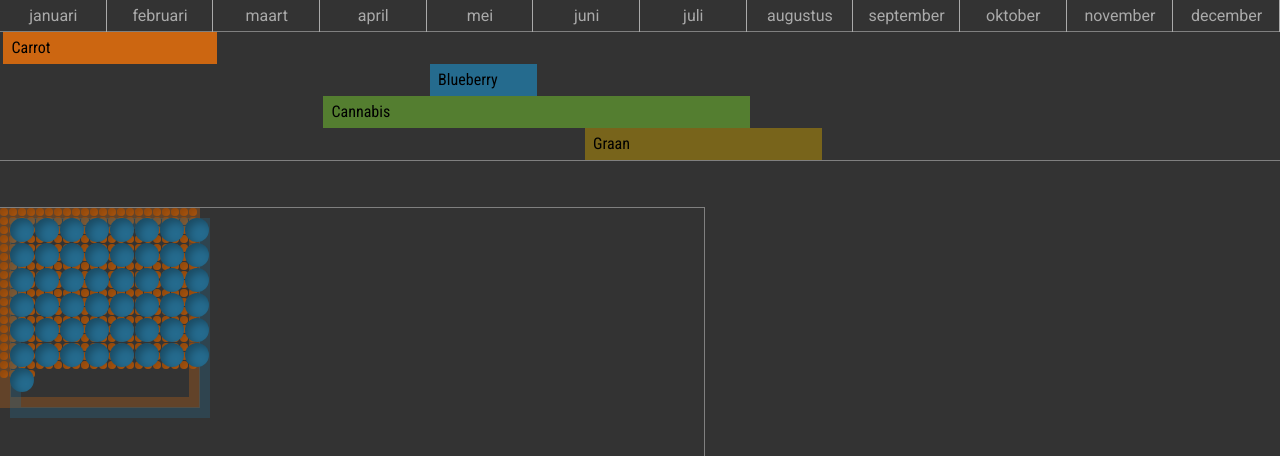
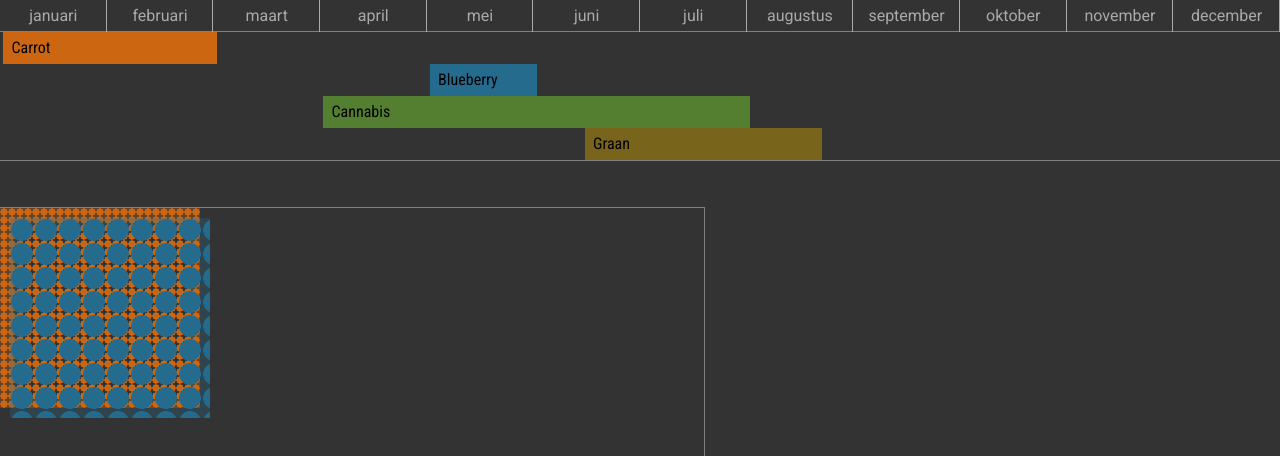
Before and after one commit to Sjeiti/grow, a React (Create React App) app: page / in a window 1280 px wide. Shown: the top 456 px of the page. Built offline with nearby package versions, Linux system fonts and the light colour scheme.

Commit message:
speed increase by using background pattern instead of elements

```diff
--- a/src/components/Calendar.tsx
+++ b/src/components/Calendar.tsx
@@ -13,6 +13,8 @@ const StyledCalendar = styled.div`
     flex: 0 0 ${1/12*100}%;
     text-align: center;
     line-height: 2rem;
+    overflow: hidden;
+    text-overflow: ellipsis;
     &:not(las-child) {
       box-shadow: -1px 0 0 var(--color-fg) inset;
     }
--- a/src/components/PlantArea.tsx
+++ b/src/components/PlantArea.tsx
@@ -1,24 +1,19 @@
 import styled from 'styled-components'
 import {ScheduledPlant} from '../model/ScheduledPlant'
 import {rgba} from '../utils/utils'
-import {useCallback, useEffect, useState} from 'react'
+import React, {useCallback, useEffect, useState, useMemo} from 'react'
 
 
 const defaultArea = {x:0,y:0,w:1,h:1}
 
-const StyledPlantArea = styled.div`
+const StyledPlantArea = styled.div<{plantSize:string}>`
   position: absolute;
   display: flex;
   flex-wrap: wrap;
   align-content: flex-start;
   line-height: 0.1px;
-`
-const StyledPlant = styled.div`
-  border-radius: 50%;
-  min-width: 2px;
-  min-height: 2px;
-  margin: 0 1px 1px 0;
-  box-shadow: 4px 4px 8px rgba(0,0,0,0.3) inset;
+  background: radial-gradient(circle at center, ${props=>props.color} 62%, transparent 66%);
+  background-size: ${(props:any)=>props.plantSize} ${(props:any)=>props.plantSize};
 `
 
 const zoom = 2
@@ -38,6 +33,7 @@ export function PlantArea(attr:{plan:ScheduledPlant}) {
   const [lastpos, setLastpos] = useState({x:0, y:0})
   const [pos, setPos] = useState({x:0, y:0})
 
+
   const [dragging, setDragging] = useState(false)
 
   const getPos = useCallback(e=>{
@@ -46,6 +42,7 @@ export function PlantArea(attr:{plan:ScheduledPlant}) {
   }, [])
 
   const startDragging = useCallback(e=>{
+    e.preventDefault()
     setLastpos(getPos(e))
     setDragging(true)
   }, [])
@@ -103,23 +100,15 @@ export function PlantArea(attr:{plan:ScheduledPlant}) {
     }
   }, [dragging])
 
+  const plantSize = useMemo(()=>relativeSize(size-1), [])
+
   return <StyledPlantArea
       style={style}
       title={name}
       onTouchStart = {startDragging}
       onMouseDown = {startDragging}
+      plantSize = {plantSize}
+      color = {color}
   >
-    {(()=>{
-      const num = Math.floor(w/size)*Math.floor(h/size)
-      const plantSize = relativeSize(size-1)
-      const plantStyle = {
-        width: plantSize,
-        height: plantSize,
-        backgroundColor: color
-      }
-      return Array.from(new Array(num)).map((n,key)=>
-        <StyledPlant style={plantStyle} key={key}></StyledPlant>
-      )
-    })()}
   </StyledPlantArea>
 }
```
